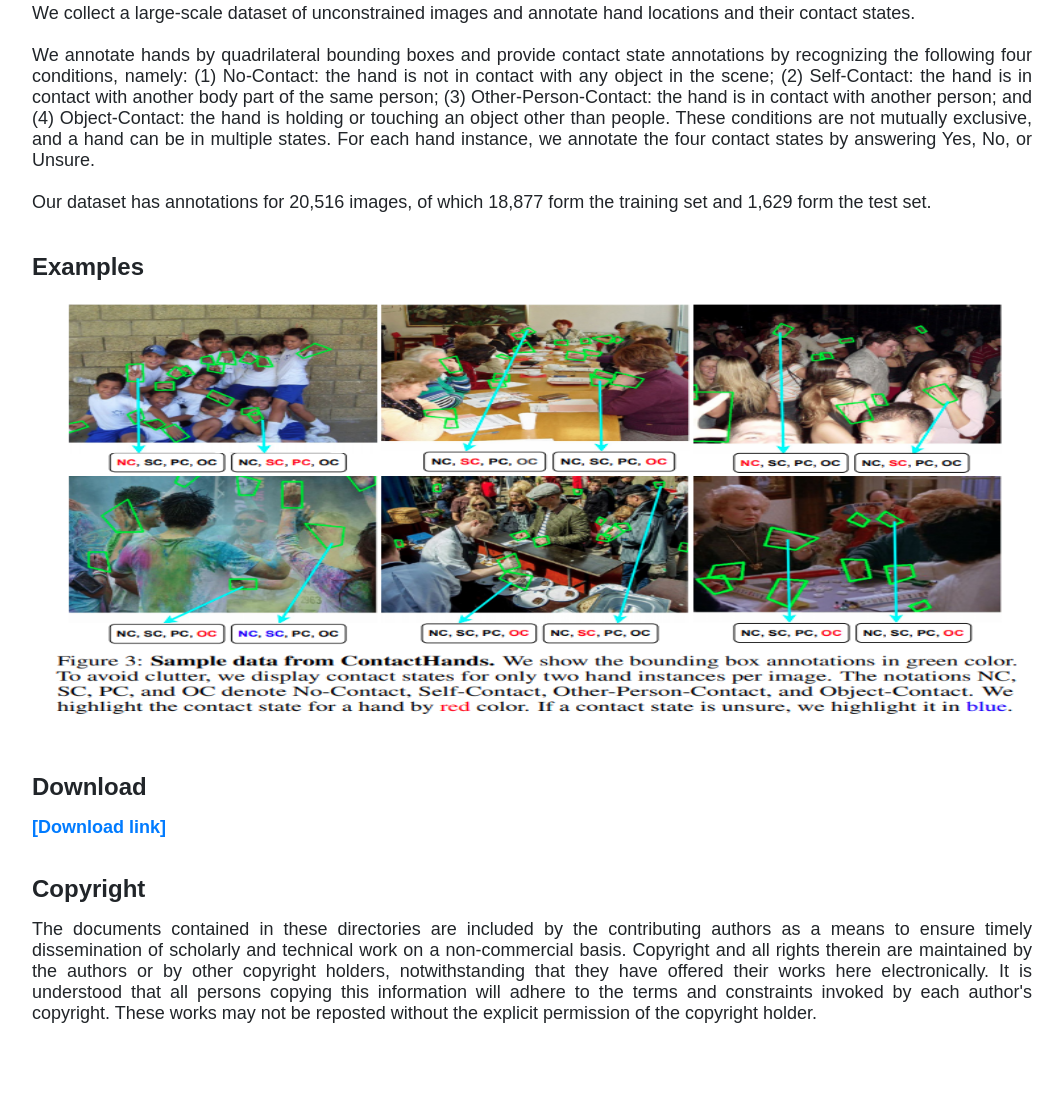
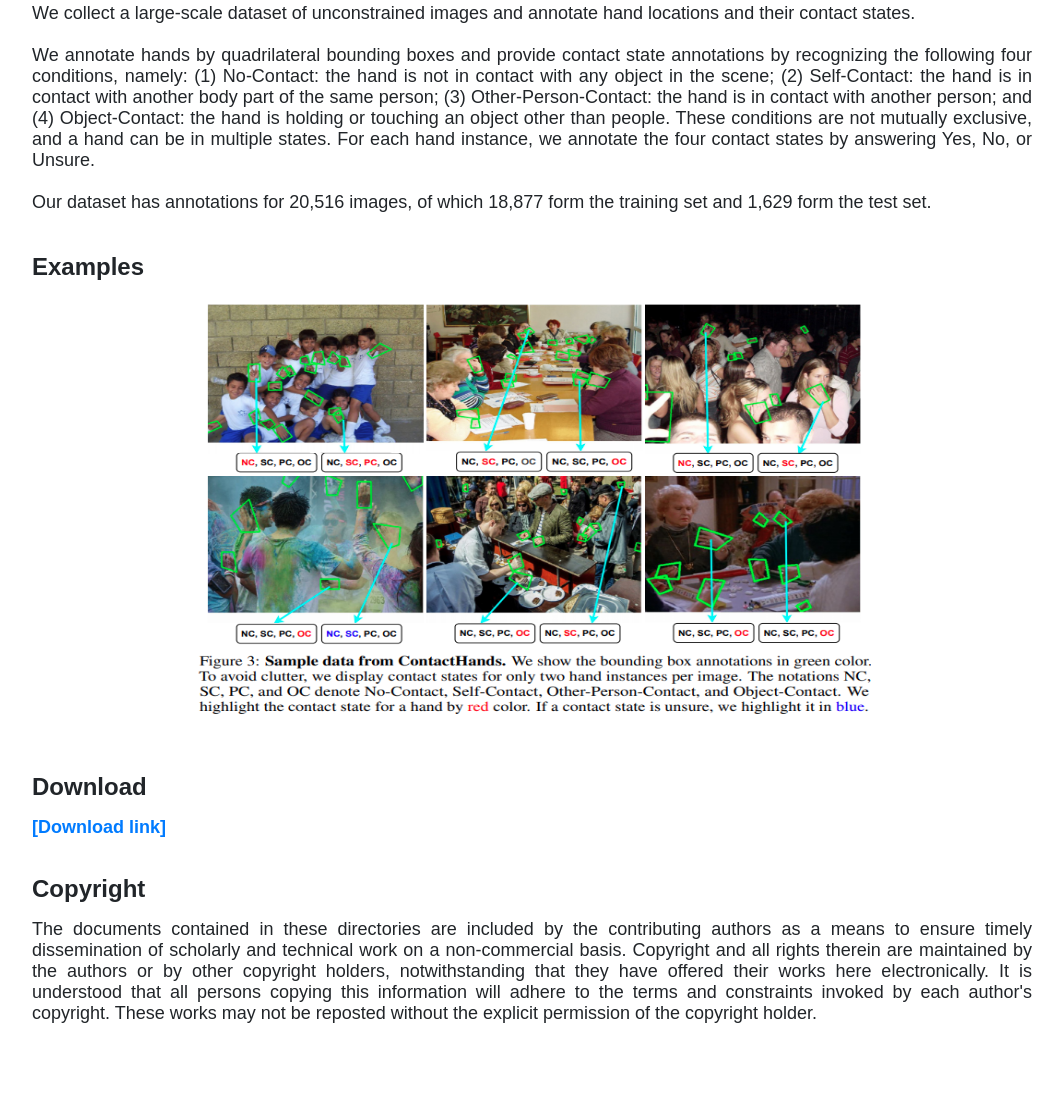
Before and after one commit to trungnguyen0397/ContactHands, a plain HTML site: page index.html in a window 1280 px wide. Shown: the part 747-1844 px from the top of the page, without its empty margins (108-1171 px from the left). Drawn offline with nearby package versions, Linux system fonts and the light colour scheme.

Commit message:
fix image size

```diff
--- a/index.html
+++ b/index.html
@@ -51,7 +51,7 @@
 
         <font size="5" ,="" font="font" face="Arial"><b>Examples</b></font></p>
 
-        <p align="center"><img src="./images/sample_visualizations.png" alt="" width="1000" height="420">   </p>
+        <p align="center"><img src="./images/sample_visualizations.png" alt="" width="700" height="420">   </p>
         <!-- <p align="justify">
         <font size="4" ,="" font="font" face="Arial"> Trung, you need to add around 10 sample images. Please see sample ./images/sample_visualizations. </font> </p> -->
         <br>
```
